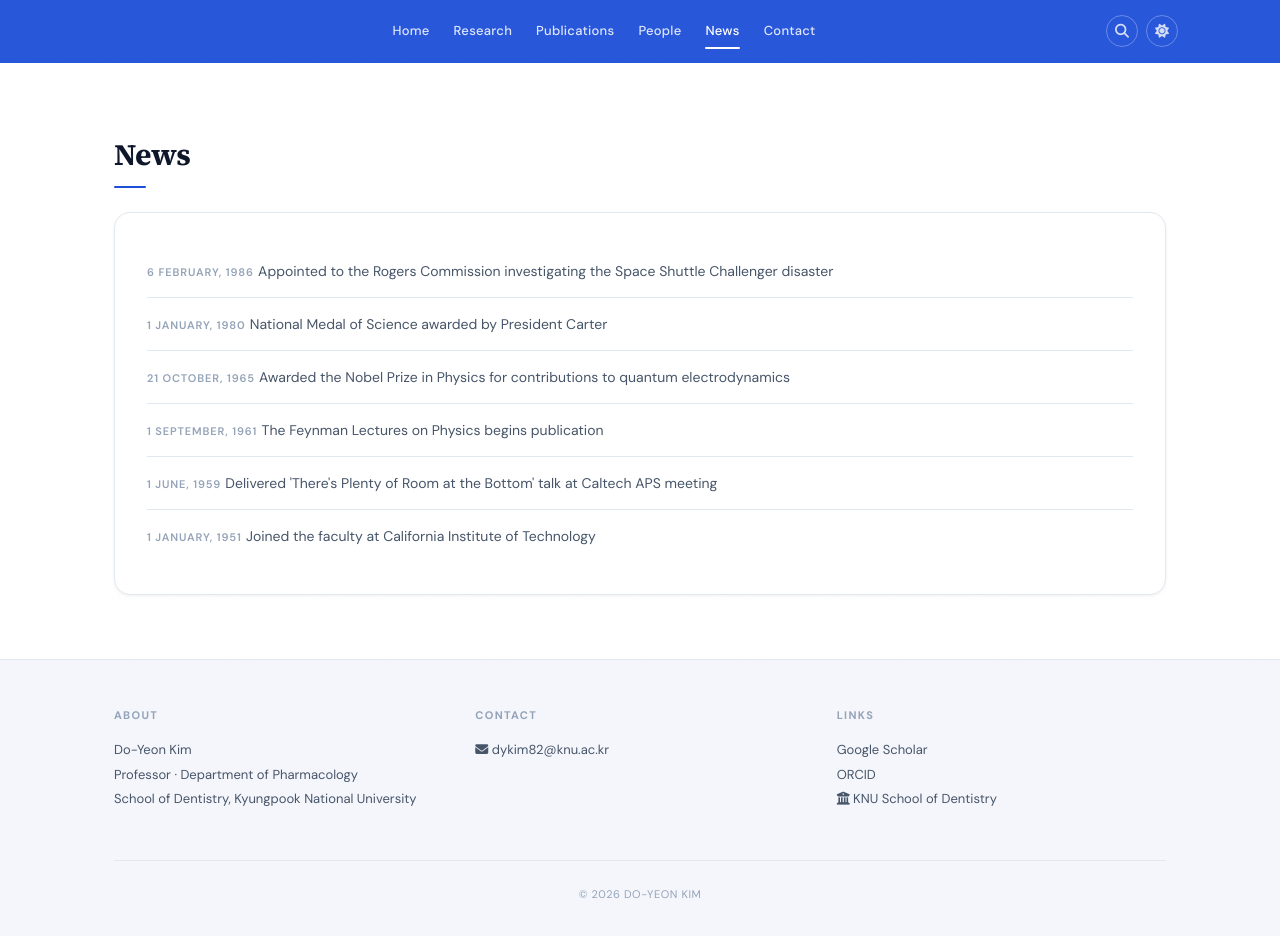
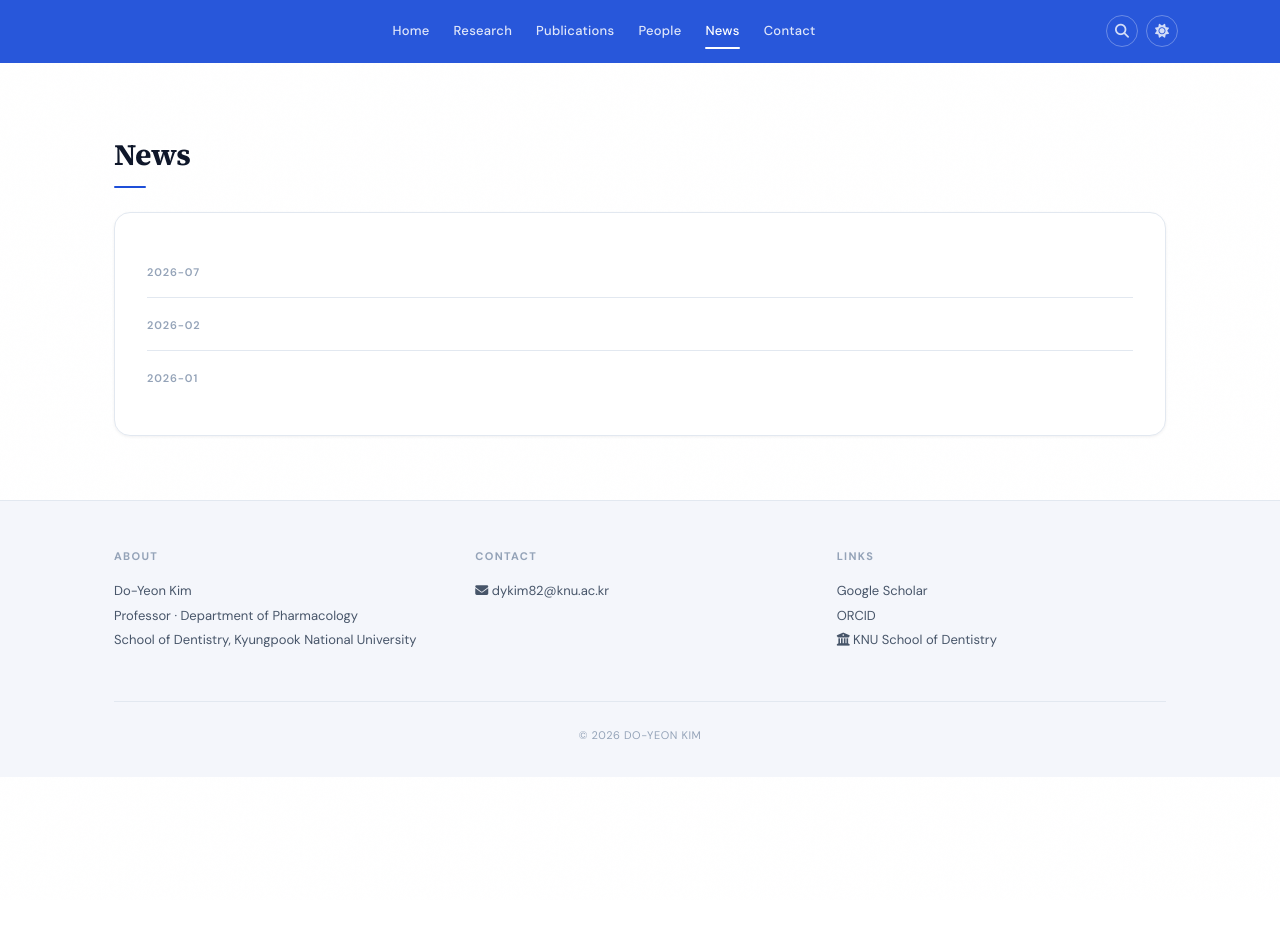
Before and after one commit to knudentpharmacology-web/knudentpharmacology-web.github.io, a Jekyll site: the page built from _pages/allnews.md, in a window 1280 px wide. Built offline with Jekyll 4.4.1, drawn with Linux system fonts in a browser that asks for light colours; a style sheet for code colours, icons or effects is not loaded; after the commit the page ends 900 px from its top, so only the background shows below that.

Commit message:
Update news.yml

```diff
--- a/_data/news.yml
+++ b/_data/news.yml
@@ -1,20 +1,15 @@
-# News items shown on the home page sidebar.
-# The 3 most recent are shown; all appear on /allnews.
-# Each entry needs: date, headline
-- date: 6 February, 1986
-  headline: "Appointed to the Rogers Commission investigating the Space Shuttle Challenger disaster"
+- date: "2026-07"
+  category: "Publication"
+  title: "SYNCRIP 논문이 Int J Biol Sci에 게재되었습니다"
+  detail: "김현지 박사 축하합니다!"
+  photo: news/2026-07-syncrip.jpg
 
-- date: 1 January, 1980
-  headline: "National Medal of Science awarded by President Carter"
+- date: "2026-02"
+  category: "Degree"
+  title: "김태준 박사학위 취득"
+  detail: "졸업을 진심으로 축하합니다."
+  photo: news/2026-02-graduation.jpg
 
-- date: 21 October, 1965
-  headline: "Awarded the Nobel Prize in Physics for contributions to quantum electrodynamics"
-
-- date: 1 September, 1961
-  headline: "The Feynman Lectures on Physics begins publication"
-
-- date: 1 June, 1959
-  headline: "Delivered 'There's Plenty of Room at the Bottom' talk at Caltech APS meeting"
-
-- date: 1 January, 1951
-  headline: "Joined the faculty at California Institute of Technology"
+- date: "2026-01"
+  category: "Welcome"
+  title: "새 대학원생 두 명이 합류했습니다"
```
